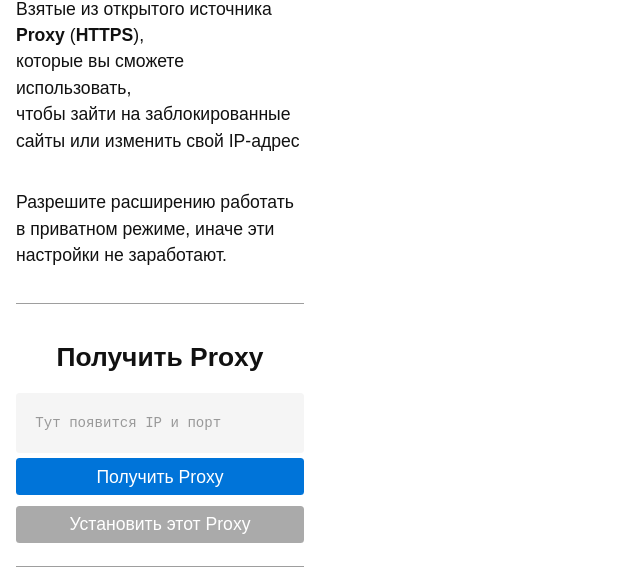
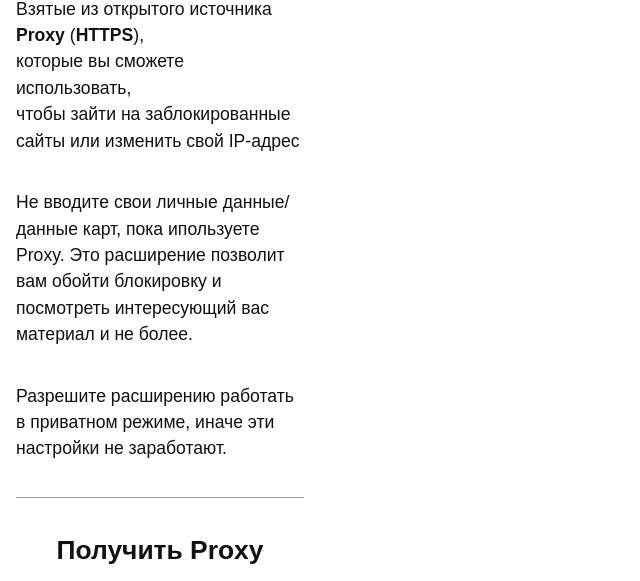
Before and after one commit to Erghel/AnonShield, a browser extension: page index.html in a window 1280 px wide. Shown: the part 166-747 px from the top of the page, without its empty margins (0-640 px from the left). Drawn offline with Linux system fonts and the light colour scheme.

Commit message:
again minor fixes

```diff
--- a/index.html
+++ b/index.html
@@ -2,7 +2,7 @@
 <html lang="ru">
     <head>
         <meta charset="UTF-8" />
-        <title>Fredge</title>
+        <title>BrokeBedrock</title>
         <link rel="stylesheet" href="./libs/picnic.min.css" />
         <link rel="stylesheet" href="./style.css" />
     </head>
@@ -14,6 +14,10 @@
                 <b>Proxy</b> (<b>HTTPS</b>), <br />
                 которые вы сможете использовать, <br />
                 чтобы зайти на заблокированные сайты или изменить свой IP-адрес
+            </p>
+            <p>
+                Не вводите свои личные данные/данные карт, пока ипользуете Proxy.
+                Это расширение позволит вам обойти блокировку и посмотреть интересующий вас материал и не более.
             </p>
             <p>
                 Разрешите расширению работать в приватном режиме, иначе эти
```
